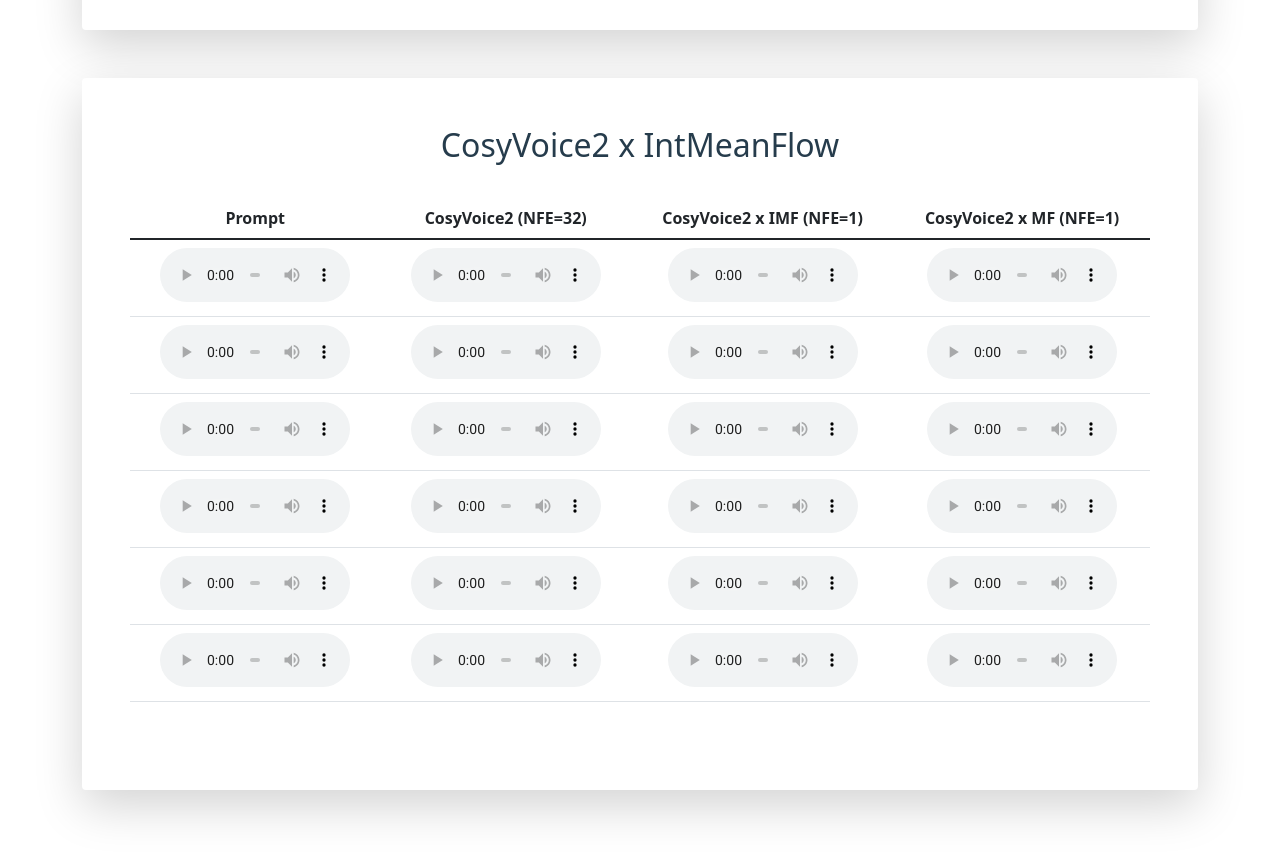
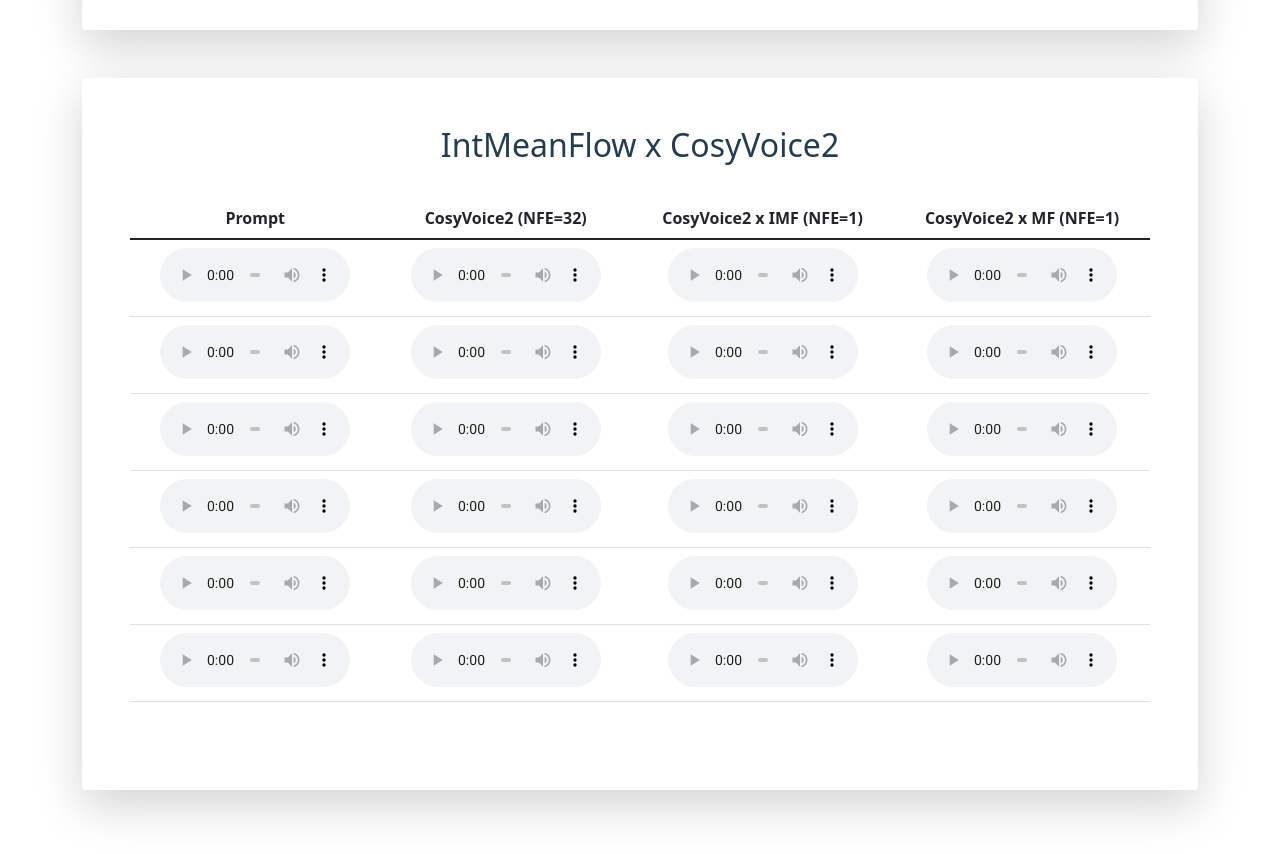
Before and after one commit to vvwangvv/intmeanflow, a plain HTML site: page index.html in a window 1280 px wide. Shown: the part 2540-3394 px from the top of the page. Drawn offline with Linux system fonts and the light colour scheme.

Commit message:
minor fix

```diff
--- a/index.html
+++ b/index.html
@@ -171,7 +171,7 @@
 
 
 <div class="container pt-5 mt-5 shadow-lg p-5 mb-5 bg-white rounded">
-	<h2 id="CosyVoice2" style="text-align: center;">CosyVoice2 x IntMeanFlow</h2>
+	<h2 id="CosyVoice2" style="text-align: center;">IntMeanFlow x CosyVoice2</h2>
 		<div class="table-responsive pt-3">
 			<table class="table table-hover pt-2">
 				<thead>
```
